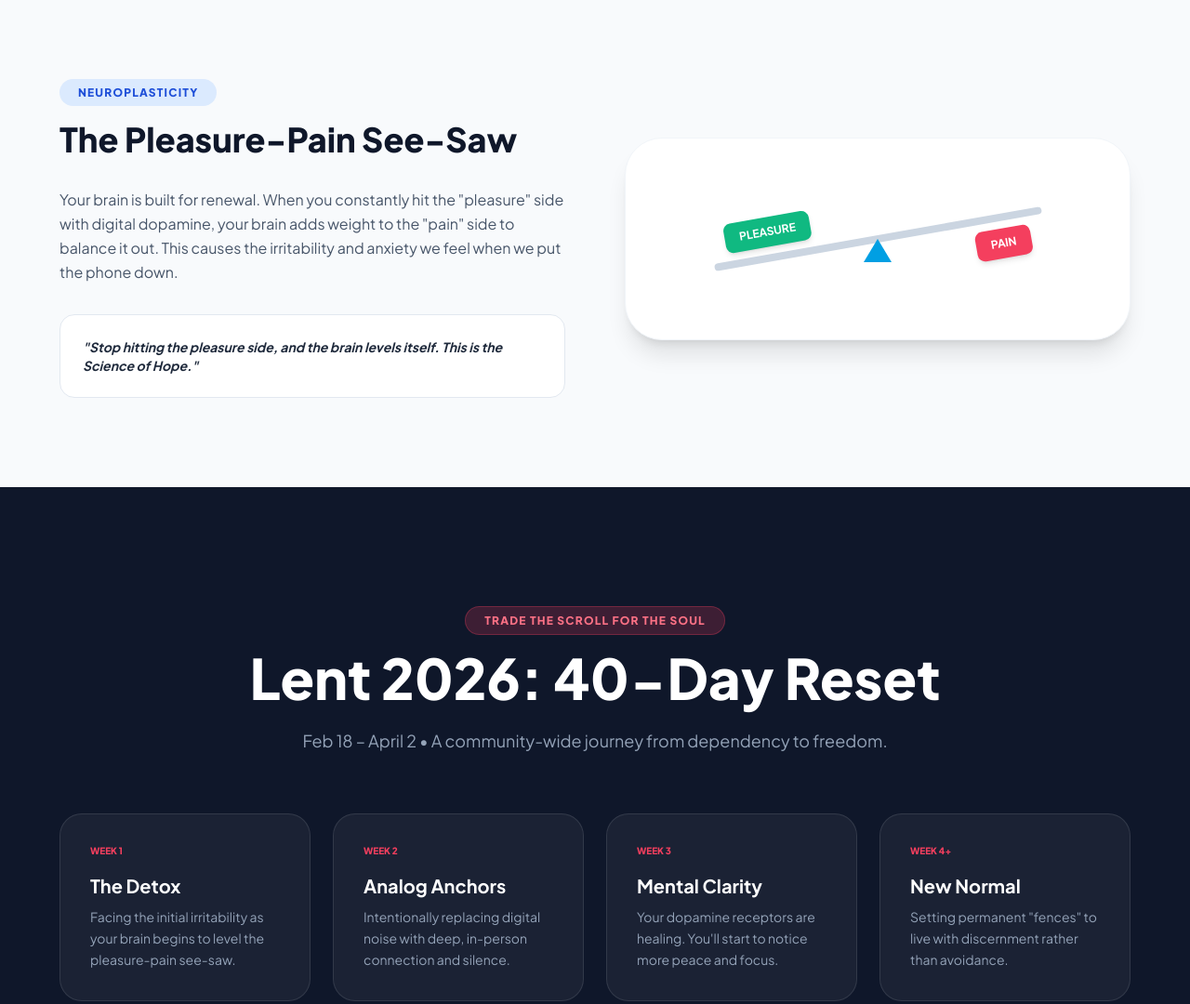
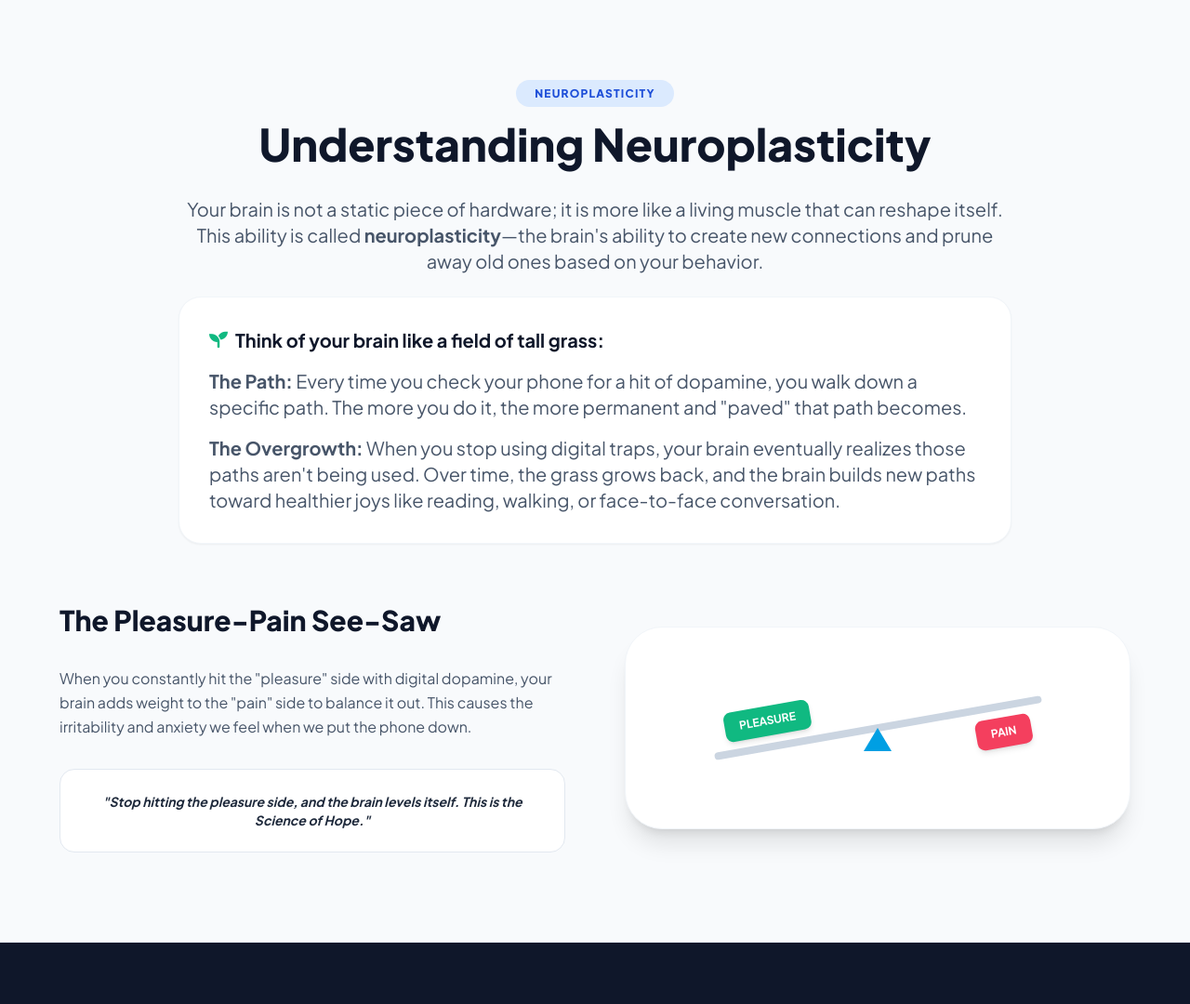
Before and after one commit to sandseat62/Hope, a plain HTML site: page index.html in a window 1280 px wide. Shown: the part 1000-2080 px from the top of the page at 93% size. Drawn offline with nearby package versions, Linux system fonts and the light colour scheme.

Commit message:
Revise Science section layout and content
Updated the Science section with new content and styling adjustments.

```diff
--- a/index.html
+++ b/index.html
@@ -27,7 +27,6 @@
         .text-grace-blue { color: var(--grace-blue); }
         .bg-grace-blue { background-color: var(--grace-blue); }
 
-        /* Step Pill Design */
         .step-pill {
             display: inline-block;
             padding: 0.35rem 1.25rem;
@@ -39,7 +38,6 @@
             margin-bottom: 1rem;
         }
 
-        /* See-Saw Animation Graphic */
         .seesaw-container {
             position: relative;
             height: 120px;
@@ -66,7 +64,6 @@
             bottom: 35px;
         }
 
-        /* Roadmap Escalator Styling */
         .escalator-step {
             position: relative;
             padding-left: 2.5rem;
@@ -147,15 +144,29 @@
         </div>
     </section>
 
-    <!-- Science -->
-    <section id="science" class="py-16 md:py-24 bg-slate-50 px-6">
+    <!-- Science Section -->
+    <section id="science" class="py-16 md:py-24 bg-slate-50 px-6 border-y border-slate-200">
+        <div class="max-w-4xl mx-auto mb-16 text-center">
+            <span class="step-pill bg-blue-100 text-blue-700">Neuroplasticity</span>
+            <h2 class="text-3xl md:text-5xl font-extrabold mb-8 text-slate-900">Understanding Neuroplasticity</h2>
+            <div class="text-slate-600 text-lg md:text-xl space-y-6 leading-relaxed">
+                <p>Your brain is not a static piece of hardware; it is more like a living muscle that can reshape itself. This ability is called <strong>neuroplasticity</strong>—the brain's ability to create new connections and prune away old ones based on your behavior.</p>
+                <div class="bg-white p-8 rounded-3xl shadow-sm border border-slate-100 text-left">
+                    <h3 class="font-bold text-slate-900 mb-4 flex items-center gap-2">
+                        <i class="fas fa-seedling text-emerald-500"></i> Think of your brain like a field of tall grass:
+                    </h3>
+                    <p class="mb-4"><strong>The Path:</strong> Every time you check your phone for a hit of dopamine, you walk down a specific path. The more you do it, the more permanent and "paved" that path becomes.</p>
+                    <p><strong>The Overgrowth:</strong> When you stop using digital traps, your brain eventually realizes those paths aren't being used. Over time, the grass grows back, and the brain builds new paths toward healthier joys like reading, walking, or face-to-face conversation.</p>
+                </div>
+            </div>
+        </div>
+
         <div class="max-w-6xl mx-auto grid lg:grid-cols-2 gap-16 items-center">
             <div>
-                <span class="step-pill bg-blue-100 text-blue-700">Neuroplasticity</span>
-                <h2 class="text-3xl md:text-4xl font-extrabold mb-8">The Pleasure-Pain See-Saw</h2>
-                <p class="text-slate-600 mb-8 leading-relaxed">Your brain is built for renewal. When you constantly hit the "pleasure" side with digital dopamine, your brain adds weight to the "pain" side to balance it out. This causes the irritability and anxiety we feel when we put the phone down.</p>
+                <h2 class="text-3xl font-extrabold mb-8">The Pleasure-Pain See-Saw</h2>
+                <p class="text-slate-600 mb-8 leading-relaxed">When you constantly hit the "pleasure" side with digital dopamine, your brain adds weight to the "pain" side to balance it out. This causes the irritability and anxiety we feel when we put the phone down.</p>
                 <div class="p-6 bg-white rounded-2xl border border-slate-200">
-                    <p class="text-sm font-bold text-slate-800 italic">"Stop hitting the pleasure side, and the brain levels itself. This is the Science of Hope."</p>
+                    <p class="text-sm font-bold text-slate-800 italic text-center">"Stop hitting the pleasure side, and the brain levels itself. This is the Science of Hope."</p>
                 </div>
             </div>
             <div class="bg-white p-12 rounded-[2.5rem] shadow-xl border border-slate-100">
```
